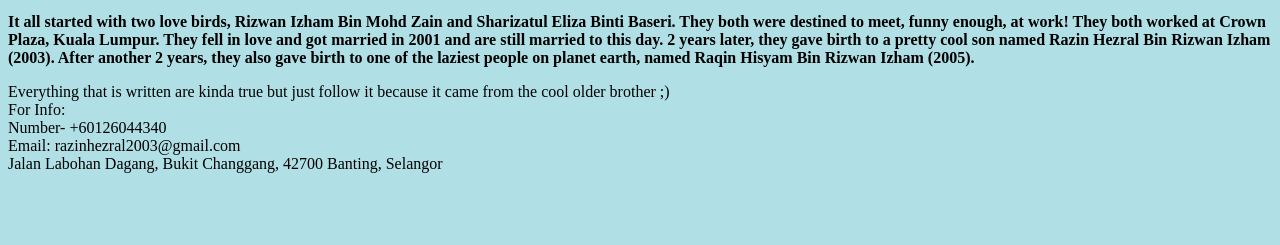
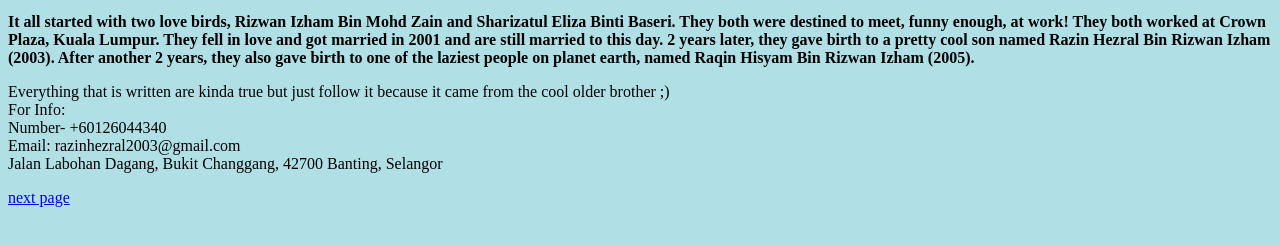
Before and after one commit to razinhez/hezral-s-family, a plain HTML site: page index1.html in a window 1280 px wide. Shown: the part 431-676 px from the top of the page. Drawn offline with Linux system fonts and the light colour scheme.

Commit message:
Rename index.html to index1.html

```diff
--- a/Index.html
+++ b/index1.html
@@ -32,7 +32,7 @@ For Info:<br>
 Number- +60126044340 <br>
 Email: razinhezral2003@gmail.com <br>
 Jalan Labohan Dagang, Bukit Changgang, 42700 Banting, Selangor </p>
-
+  <a href=index.htm>next page</a>
 
 </body>
 </html>
```
